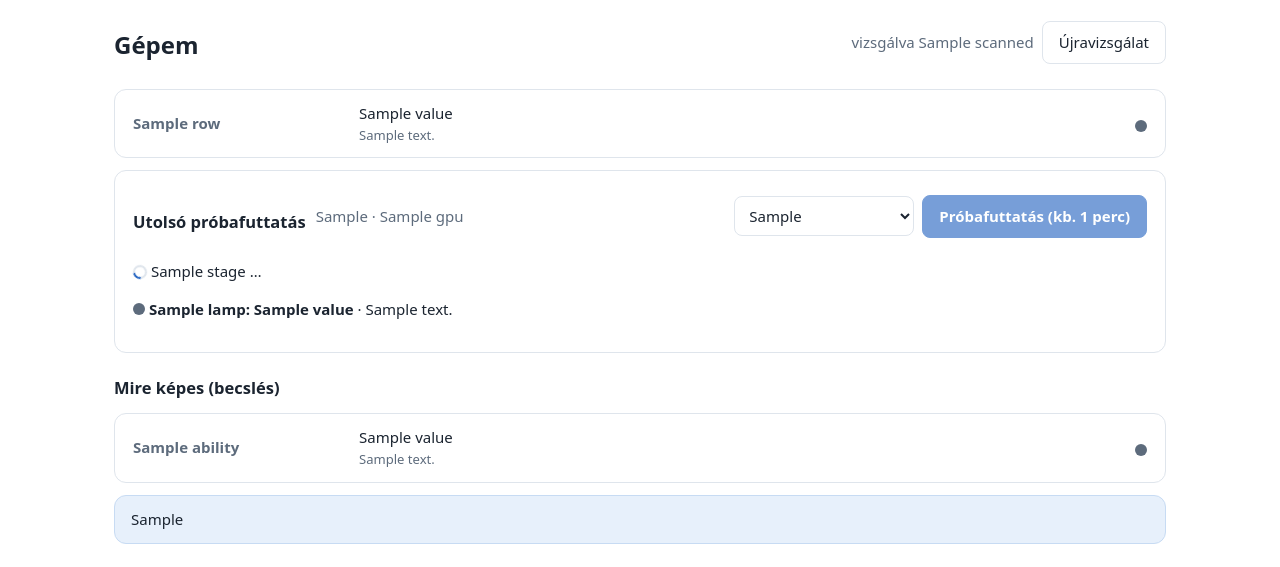
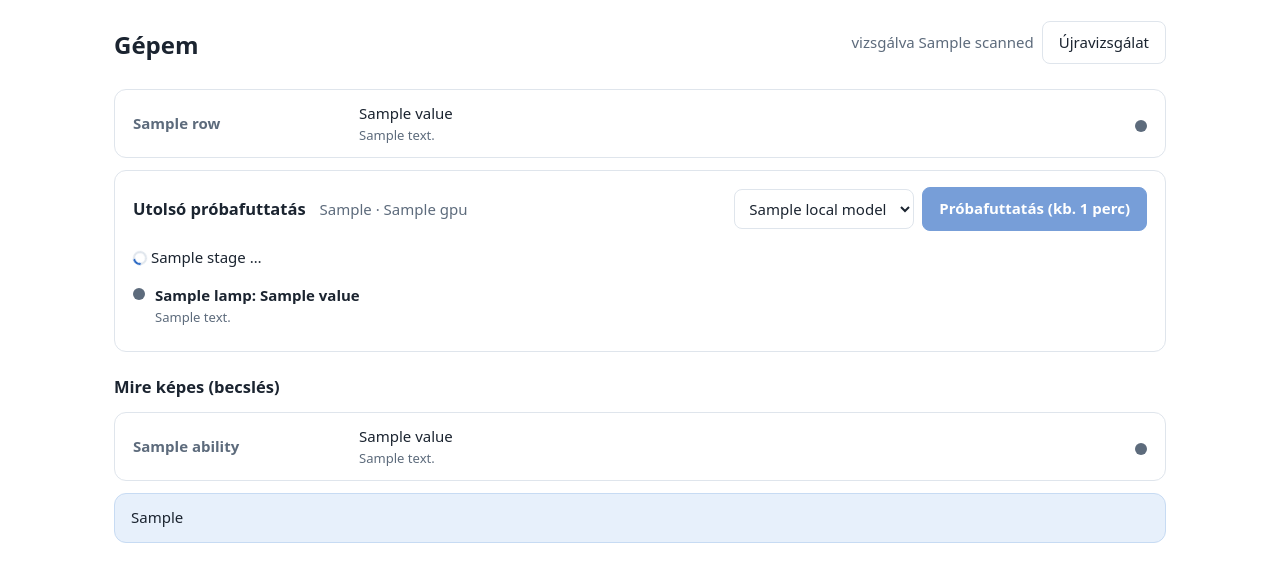
Before and after one commit to kzkz22/dwyt-runner, a Python web app: template dwyt_runner/app/templates/gepem.html in a window 1280 px wide. Shown: the part 184-751 px from the top of the page. Run offline with Jinja, Linux system fonts and the light colour scheme; the template is opened without the code that fills it: most values are stand-ins (such as "Sample title", 1, 10 or a date in 2020).

Commit message:
window: test run card head aligned; the model picker keeps the tried model (0.9.2)
Gépem and setup step 2: title and date sit together, the form beside them,
lamp lines like the setup steps. The picker lists the server's models only
(no "set model" first entry that looked like a jump back) and preselects the
model of the last test run, else the configured one.

Co-Authored-By: Claude Opus 5.5 <noreply@anthropic.com>
Claude-Session: https://claude.ai/code/session_017pkEDZAixn3ocCLi8rQrXh

```diff
--- a/dwyt_runner/__init__.py
+++ b/dwyt_runner/__init__.py
@@ -1,2 +1,2 @@
 """dwyt runner."""
-__version__ = "0.9.1"
+__version__ = "0.9.2"
--- a/dwyt_runner/app/static/style.css
+++ b/dwyt_runner/app/static/style.css
@@ -179,3 +179,8 @@ form.pick button { min-width: 120px; }
   .arrows { flex-direction: row; white-space: normal; }
   .paircode { font-size: 1.8rem; padding: 16px 20px; }
 }
+
+/* the test run card's head: title and date together, the form beside them */
+.trial-head { display: flex; align-items: center; justify-content: space-between; gap: 10px 16px; flex-wrap: wrap; }
+.trial-head h2 { margin: 0; display: inline; margin-right: 10px; }
+.trial-head form { margin-left: auto; }
--- a/dwyt_runner/app/templates/gepem.html
+++ b/dwyt_runner/app/templates/gepem.html
@@ -15,14 +15,14 @@
   {% endfor %}
 </div>
 <div class="card trial" {% if trial_state.running %}data-trial-running{% endif %}>
-  <div class="row"><h2>{% if last %}Utolsó próbafuttatás{% else %}Próbafuttatás{% endif %}</h2>
-    {% if last %}<span class="muted">{{ last_when }}{% if last.gpu %} · {{ last.gpu }}{% endif %}</span>{% endif %}
-    <form method="post" action="/gepem/proba" class="right inline">
+  <div class="trial-head"><div><h2>{% if last %}Utolsó próbafuttatás{% else %}Próbafuttatás{% endif %}</h2>
+    {% if last %}<span class="muted">{{ last_when }}{% if last.gpu %} · {{ last.gpu }}{% endif %}</span>{% endif %}</div>
+    <form method="post" action="/gepem/proba" class="inline">
       <input type="hidden" name="csrf" value="{{ csrf }}">
       {% if local_models %}
-      <select name="llm" title="Ezzel a helyi modellel próbálja az összefoglalót">
-        <option value="">{{ cfg.llm_private_model or cfg.llm_public_model or "beállított modell" }}</option>
-        {% for name in local_models %}<option value="{{ name }}">{{ name }}</option>{% endfor %}
+      {% set chosen = (last.llm_model if last and last.llm_model in local_models else "") or cfg.llm_private_model or cfg.llm_public_model %}
+      <select name="llm" title="Ezzel a helyi modellel próbálja az összefoglalót" aria-label="Helyi modell a próbához">
+        {% for name in local_models %}<option value="{{ name }}"{% if name == chosen %} selected{% endif %}>{{ name }}</option>{% endfor %}
       </select>
       {% endif %}
       <button class="primary"{% if trial_state.running %} disabled{% endif %}>Próbafuttatás (kb. 1 perc)</button>
@@ -38,7 +38,7 @@
   {% endif %}
   {% if last %}
   {% for x in last.lamps %}
-  <p><span class="dot {{ x.level }}"></span> <strong>{{ x.label }}: {{ x.value }}</strong>{% if x.note %} · {{ x.note }}{% endif %}</p>
+  <p class="lampline"><span class="dot {{ x.level }}"></span><span><strong>{{ x.label }}: {{ x.value }}</strong>{% if x.note %}<small>{{ x.note }}</small>{% endif %}</span></p>
   {% endfor %}
   {% else %}
   <p class="muted">Átír egy 33 másodperces mintát, és egy rövid összefoglalót íratja a helyi modellel. Megmondja, mennyi idő alatt készülne el egy 1 órás videó.</p>
--- a/pyproject.toml
+++ b/pyproject.toml
@@ -1,6 +1,6 @@
 [project]
 name = "dwyt-runner"
-version = "0.9.1"
+version = "0.9.2"
 description = "dwyt runner: downloads, captions, cloud transcription and summaries on your own machine"
 requires-python = ">=3.11,<3.15"  # new Pythons first lack ready-made wheels (brotli for yt-dlp): uv then fetches a fitting one
 license = "MIT"
```
Also changed, not shown: dwyt_runner/app/templates/telepites_2.html (+4 -4 lines), tests/test_app.py (+13 -0 lines).
